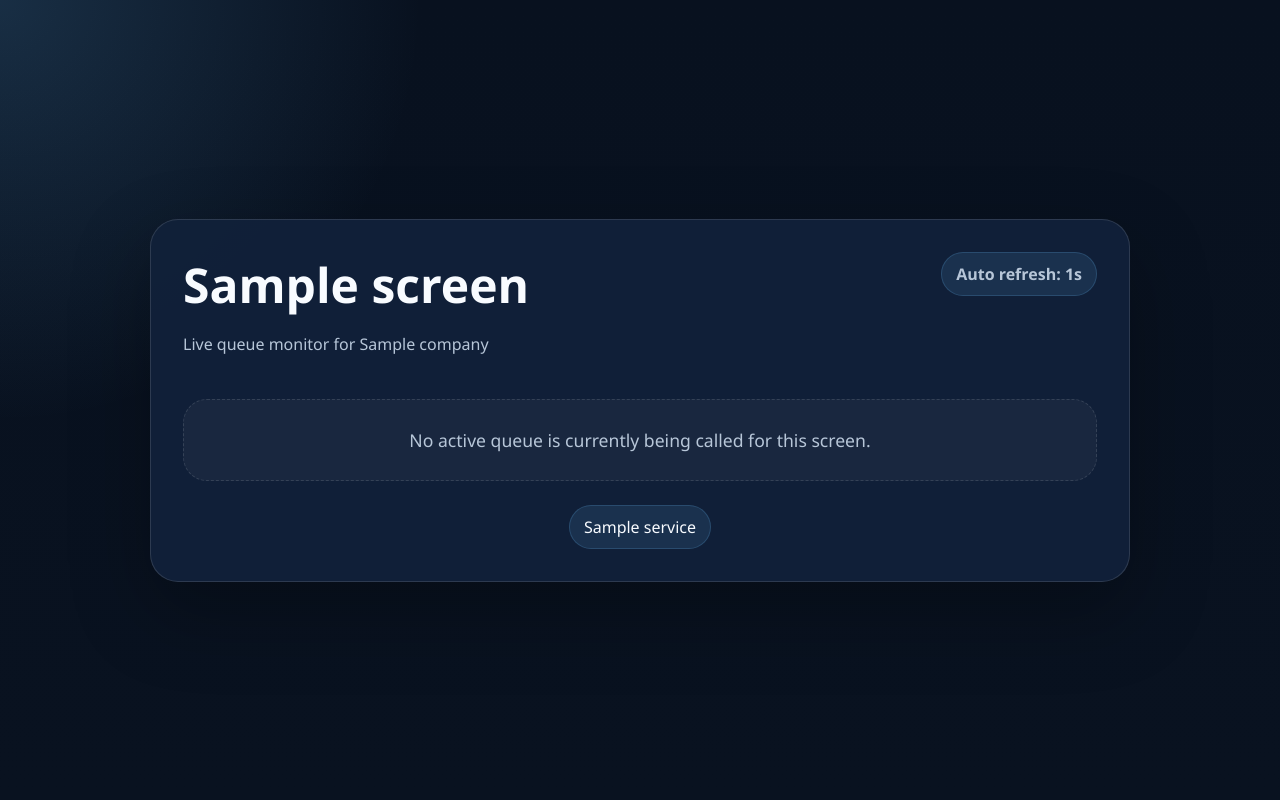
After one commit to wacky004/Employee-tag-system, a Django app: a page that uses templates/queueing/monitor_view.html in a window 1280 px wide. The commit adds this page. Run offline with Django 5.2, Linux system fonts and the light colour scheme; tables that the repository leaves empty hold one stand-in row (values such as "Sample post").

Commit message:
Add queue monitor pages inside queueing module

```diff
--- a/queueing/urls.py
+++ b/queueing/urls.py
@@ -9,6 +9,8 @@ from .views import (
     QueueDisplayScreenUpdateView,
     QueueDisplayScreenView,
     QueueHistoryListView,
+    QueueMonitorListView,
+    QueueMonitorView,
     QueueOperatorPanelView,
     QueueServiceCreateView,
     QueueServiceDeleteView,
@@ -27,6 +29,8 @@ app_name = "queueing"
 
 urlpatterns = [
     path("", QueueingDashboardView.as_view(), name="dashboard"),
+    path("monitor/", QueueMonitorListView.as_view(), name="monitor-list"),
+    path("monitor/<slug:slug>/", QueueMonitorView.as_view(), name="monitor-view"),
     path("history/", QueueHistoryListView.as_view(), name="history-list"),
     path("operator/", QueueOperatorPanelView.as_view(), name="operator-panel"),
     path("services/", QueueServiceListView.as_view(), name="service-list"),
--- a/queueing/views.py
+++ b/queueing/views.py
@@ -347,6 +347,64 @@ class QueueDisplayScreenView(DetailView):
                 "current_ticket": current_ticket,
                 "recent_called_tickets": recent_called_tickets,
                 "screen_services": services,
+            }
+        )
+        return context
+
+
+class QueueMonitorListView(QueueingSetupMixin, ListView):
+    model = QueueDisplayScreen
+    template_name = "queueing/monitor_list.html"
+    context_object_name = "screens"
+
+    def get_queryset(self):
+        queryset = QueueDisplayScreen.objects.select_related("company").prefetch_related("services").filter(is_active=True)
+        return self._company_queryset(queryset.order_by("name"))
+
+    def get_context_data(self, **kwargs):
+        context = super().get_context_data(**kwargs)
+        screen_rows = []
+        for screen in context["screens"]:
+            services = screen.services.filter(is_active=True).order_by("name", "code")
+            current_ticket = QueueTicket.objects.select_related("service", "assigned_counter").filter(
+                company=screen.company,
+                service__in=services,
+                status__in=[QueueTicket.Status.SERVING, QueueTicket.Status.CALLED],
+            ).order_by("-called_at", "-created_at", "-id").first()
+            screen_rows.append(
+                {
+                    "screen": screen,
+                    "services": services,
+                    "current_ticket": current_ticket,
+                }
+            )
+        context["screen_rows"] = screen_rows
+        return context
+
+
+class QueueMonitorView(DetailView):
+    model = QueueDisplayScreen
+    template_name = "queueing/monitor_view.html"
+    context_object_name = "screen"
+    slug_field = "slug"
+    slug_url_kwarg = "slug"
+
+    def get_queryset(self):
+        return QueueDisplayScreen.objects.filter(is_active=True).prefetch_related("services")
+
+    def get_context_data(self, **kwargs):
+        context = super().get_context_data(**kwargs)
+        screen = self.object
+        services = screen.services.filter(is_active=True).order_by("name", "code")
+        current_ticket = QueueTicket.objects.select_related("service", "assigned_counter").filter(
+            company=screen.company,
+            service__in=services,
+            status__in=[QueueTicket.Status.SERVING, QueueTicket.Status.CALLED],
+        ).order_by("-called_at", "-created_at", "-id").first()
+        context.update(
+            {
+                "screen_services": services,
+                "current_ticket": current_ticket,
             }
         )
         return context
--- a/templates/queueing/dashboard.html
+++ b/templates/queueing/dashboard.html
@@ -12,6 +12,7 @@
             </div>
             <div class="actions">
                 <div class="user-chip">{{ request.user.get_full_name|default:request.user.username }} - {{ request.user.get_role_display }}</div>
+                <a href="{% url 'queueing:monitor-list' %}" class="button secondary">Queue Monitor</a>
                 <a href="{% url 'queueing:ticket-create' %}" class="button">Generate Ticket</a>
                 <a href="{% url 'queueing:operator-panel' %}" class="button secondary">Operator Panel</a>
                 {% if can_manage_queue_setup %}
@@ -106,9 +107,11 @@
                     <a href="{% url 'queueing:counter-list' %}" class="button secondary">Counters</a>
                     <a href="{% url 'queueing:setting-list' %}" class="button secondary">Queue Settings</a>
                     <a href="{% url 'queueing:history-list' %}" class="button secondary">History</a>
+                    <a href="{% url 'queueing:monitor-list' %}" class="button secondary">Queue Monitor</a>
                     {% else %}
                     <a href="{% url 'queueing:ticket-create' %}" class="button">Generate Ticket</a>
                     <a href="{% url 'queueing:operator-panel' %}" class="button secondary">Queue Flow</a>
+                    <a href="{% url 'queueing:monitor-list' %}" class="button secondary">Queue Monitor</a>
                     {% endif %}
                 </div>
             </div>
--- /dev/null
+++ b/templates/queueing/monitor_view.html
@@ -0,0 +1,163 @@
+<!DOCTYPE html>
+<html lang="en">
+<head>
+    <meta charset="UTF-8">
+    <meta name="viewport" content="width=device-width, initial-scale=1.0">
+    <meta http-equiv="refresh" content="{{ screen.refresh_interval_seconds }}">
+    <title>{{ screen.name }} | Queue Monitor</title>
+    <style>
+        :root {
+            --bg: #091220;
+            --surface: #11213a;
+            --text: #f8fbff;
+            --muted: #b7c6d8;
+            --accent: #63b3ed;
+            --border: rgba(255, 255, 255, 0.12);
+        }
+
+        * { box-sizing: border-box; }
+
+        body {
+            margin: 0;
+            min-height: 100vh;
+            font-family: "Segoe UI", Tahoma, Geneva, Verdana, sans-serif;
+            color: var(--text);
+            background:
+                radial-gradient(circle at top left, rgba(99, 179, 237, 0.18), transparent 28%),
+                linear-gradient(180deg, #08111f 0%, var(--bg) 100%);
+            display: grid;
+            place-items: center;
+            padding: 28px;
+        }
+
+        .monitor-card {
+            width: min(980px, 100%);
+            padding: 32px;
+            border-radius: 28px;
+            background: rgba(17, 33, 58, 0.96);
+            border: 1px solid var(--border);
+            box-shadow: 0 30px 80px rgba(0, 0, 0, 0.28);
+        }
+
+        .monitor-head {
+            display: flex;
+            align-items: flex-start;
+            justify-content: space-between;
+            gap: 18px;
+            margin-bottom: 28px;
+        }
+
+        .monitor-head h1 {
+            margin: 0;
+            font-size: clamp(2rem, 4vw, 3rem);
+        }
+
+        .monitor-head p,
+        .monitor-chip,
+        .monitor-meta {
+            color: var(--muted);
+        }
+
+        .monitor-chip {
+            padding: 10px 14px;
+            border-radius: 999px;
+            background: rgba(99, 179, 237, 0.12);
+            border: 1px solid rgba(99, 179, 237, 0.2);
+            font-weight: 600;
+            white-space: nowrap;
+        }
+
+        .monitor-center {
+            text-align: center;
+            padding: 34px 20px;
+            border-radius: 24px;
+            background: rgba(255, 255, 255, 0.04);
+            border: 1px solid var(--border);
+        }
+
+        .monitor-label {
+            font-size: 1.1rem;
+            text-transform: uppercase;
+            letter-spacing: 0.08em;
+            color: var(--muted);
+        }
+
+        .monitor-number {
+            margin: 16px 0;
+            font-size: clamp(4.8rem, 12vw, 8rem);
+            line-height: 1;
+            font-weight: 800;
+            color: var(--accent);
+        }
+
+        .monitor-meta {
+            display: grid;
+            gap: 10px;
+            font-size: 1.3rem;
+        }
+
+        .monitor-services {
+            margin-top: 24px;
+            display: flex;
+            flex-wrap: wrap;
+            gap: 12px;
+            justify-content: center;
+        }
+
+        .monitor-service {
+            padding: 10px 14px;
+            border-radius: 999px;
+            background: rgba(99, 179, 237, 0.12);
+            border: 1px solid rgba(99, 179, 237, 0.2);
+        }
+
+        .empty-state {
+            padding: 28px;
+            border-radius: 24px;
+            text-align: center;
+            background: rgba(255, 255, 255, 0.04);
+            border: 1px dashed var(--border);
+            color: var(--muted);
+            font-size: 1.1rem;
+        }
+
+        @media (max-width: 720px) {
+            .monitor-head {
+                flex-direction: column;
+            }
+        }
+    </style>
+</head>
+<body>
+    <section class="monitor-card">
+        <header class="monitor-head">
+            <div>
+                <h1>{{ screen.name }}</h1>
+                <p>Live queue monitor for {{ screen.company.name }}</p>
+            </div>
+            <div class="monitor-chip">Auto refresh: {{ screen.refresh_interval_seconds }}s</div>
+        </header>
+
+        {% if current_ticket %}
+        <div class="monitor-center">
+            <div class="monitor-label">Current Number</div>
+            <div class="monitor-number">{{ current_ticket.queue_number }}</div>
+            <div class="monitor-meta">
+                <div><strong>Service:</strong> {{ current_ticket.service.name }}</div>
+                <div><strong>Counter:</strong> {% if current_ticket.assigned_counter %}{{ current_ticket.assigned_counter.name }}{% else %}Waiting for counter assignment{% endif %}</div>
+            </div>
+        </div>
+        {% else %}
+        <div class="empty-state">No active queue is currently being called for this screen.</div>
+        {% endif %}
+
+        <div class="monitor-services">
+            {% for service in screen_services %}
+            <span class="monitor-service">{{ service.name }}</span>
+            {% empty %}
+            <span class="monitor-service">No linked services</span>
+            {% endfor %}
+        </div>
+    </section>
+</body>
+</html>
--- a/templates/queueing/operator_panel.html
+++ b/templates/queueing/operator_panel.html
@@ -14,6 +14,7 @@
                 {% if request.user.role == "SUPER_ADMIN" %}
                 <a href="{% url 'queueing:history-list' %}" class="button secondary">Queue History</a>
                 {% endif %}
+                <a href="{% url 'queueing:monitor-list' %}" class="button secondary">Queue Monitor</a>
                 <a href="{% url 'queueing:ticket-create' %}" class="button secondary">Generate Ticket</a>
                 <a href="{% url 'queueing:dashboard' %}" class="button secondary">Queueing Home</a>
             </div>
```
Also changed, not shown: queueing/tests.py (+36 -0 lines), templates/queueing/display_screen_list.html (+6 -1 lines), templates/queueing/monitor_list.html (added, +68 -0 lines).
